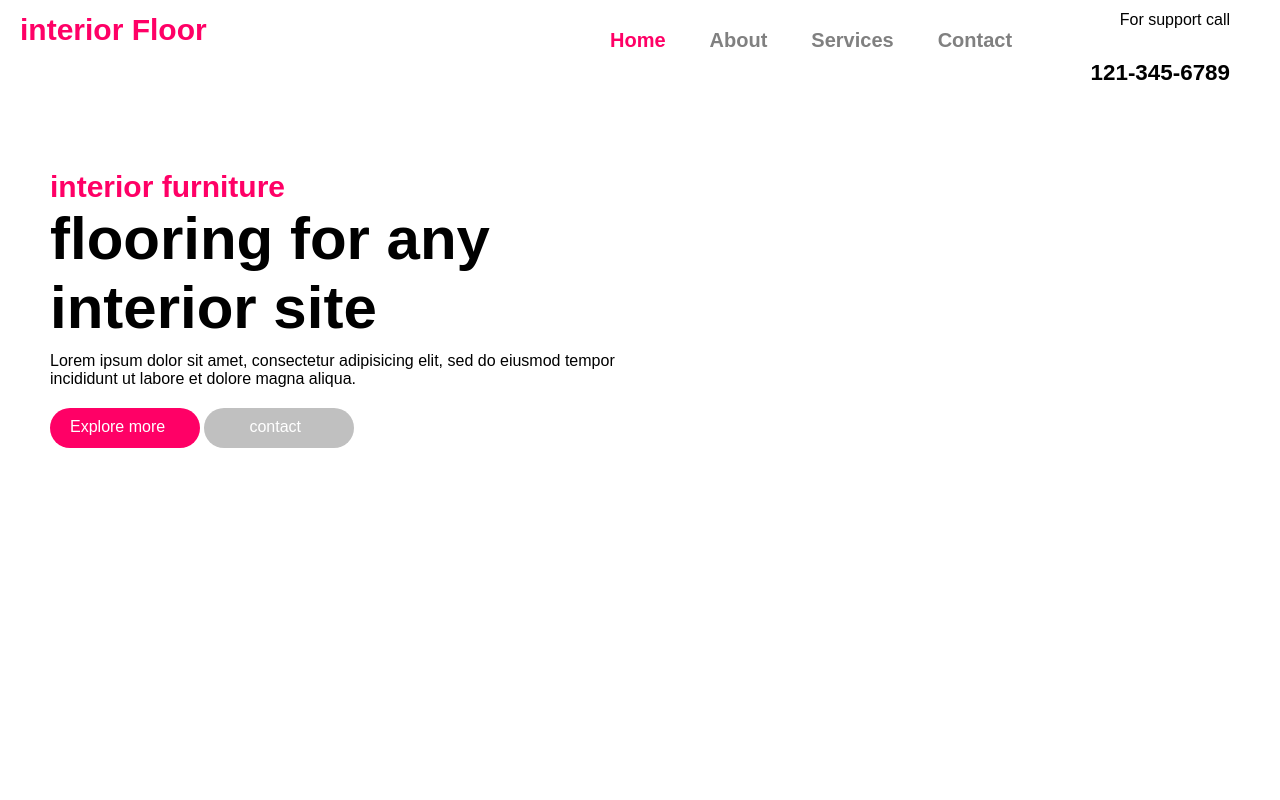
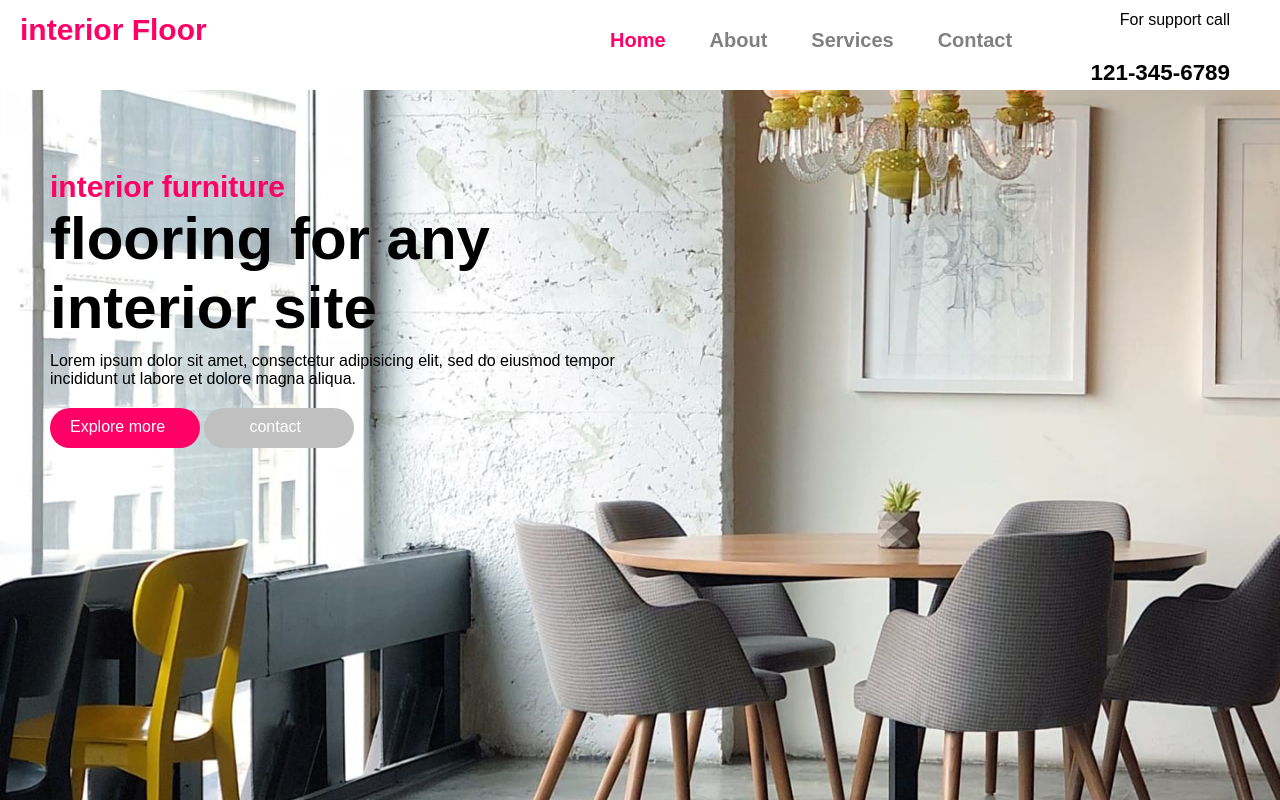
Before and after one commit to apexkrish/contact, a plain HTML site: page index.html in a window 1280 px wide. Shown: the top 800 px of the page. Drawn offline with Linux system fonts and the light colour scheme; files whose address does not match are found by name.

Commit message:
Update style.css

```diff
--- a/style.css
+++ b/style.css
@@ -62,7 +62,7 @@ a:hover
 {
 	width: 100%;
 	height: 100vh;
-	background-image: url(../images/slide1.jpg);
+	background-image: url(./slide1.jpg);
 	background-size: cover;
 
 }
```
